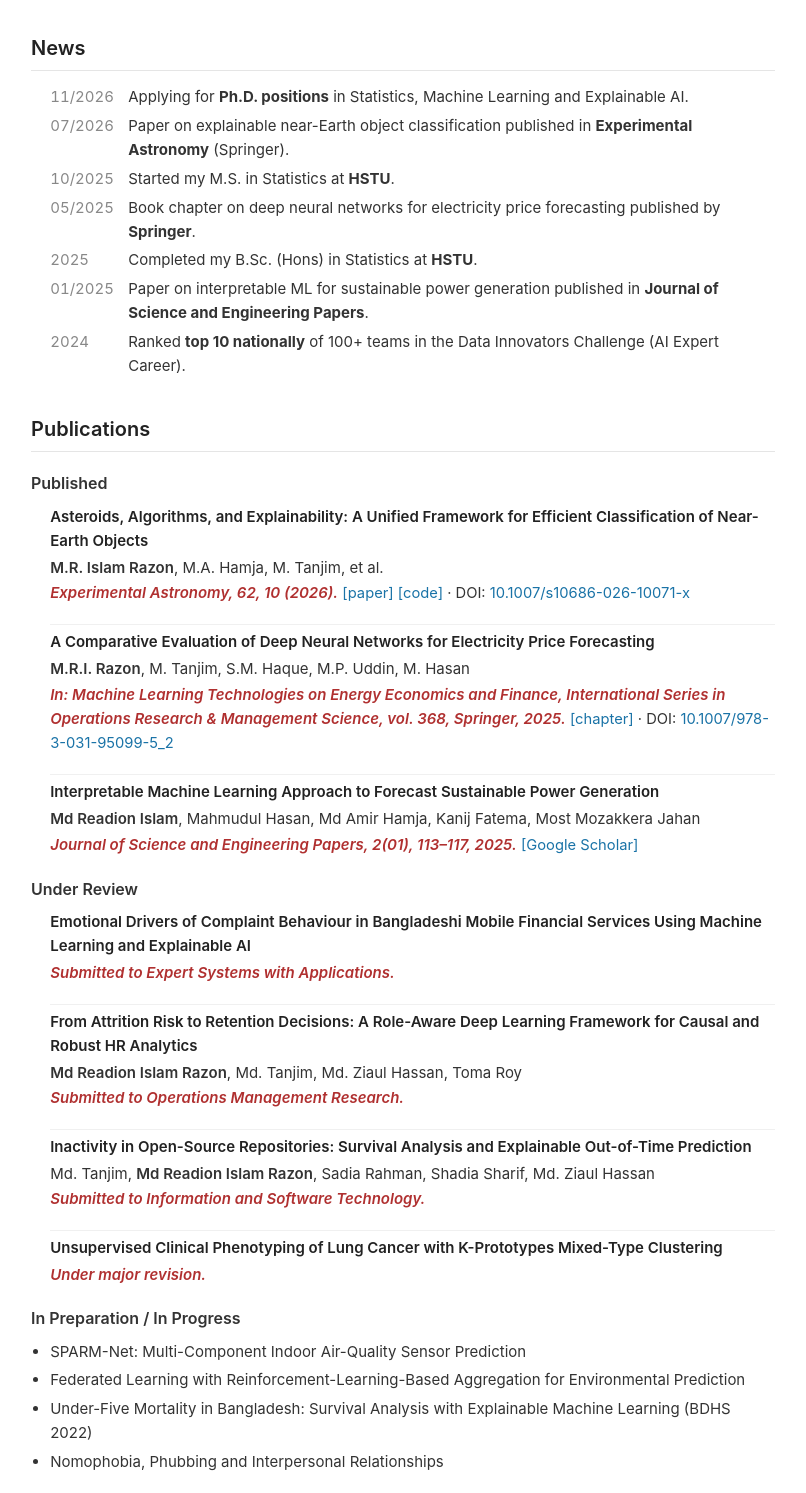
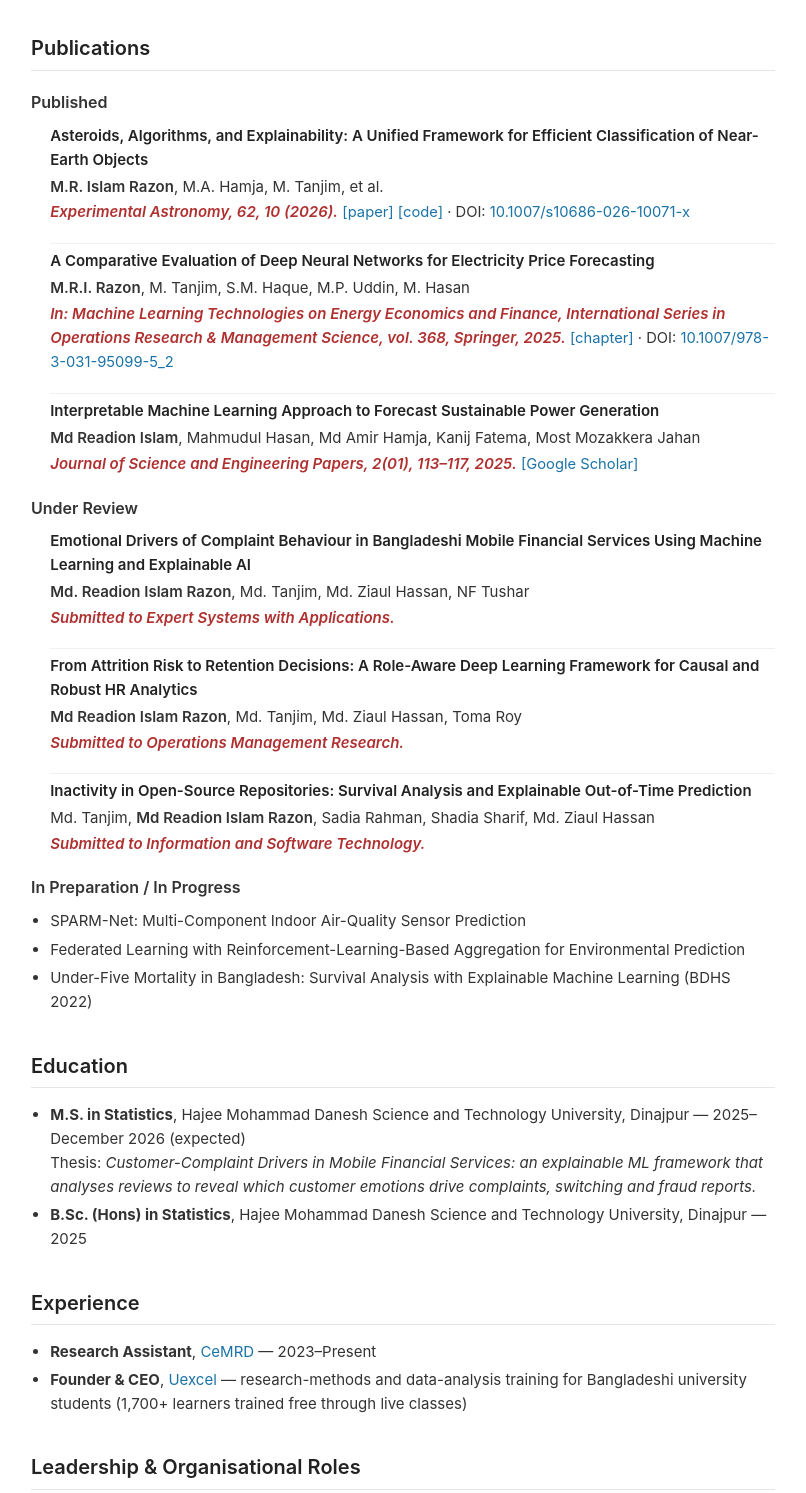
Before and after one commit to Razon64/Razon64.github.io, a plain HTML site: page index.html in a window 1280 px wide. Shown: the part 831-2324 px from the top of the page, without its empty margins (381-1187 px from the left). Drawn offline with Linux system fonts and the light colour scheme.

Commit message:
Update index.html

```diff
--- a/index.html
+++ b/index.html
@@ -86,7 +86,6 @@ footer { font-size: .8rem; color: #999; margin-top: 3rem; border-top: 1px solid
   <main class="main">
     <nav class="site-nav" aria-label="Page sections">
       <a href="#interests">Interests</a>
-      <a href="#news">News</a>
       <a href="#publications">Publications</a>
       <a href="#education">Education</a>
       <a href="#experience">Experience</a>
@@ -108,17 +107,6 @@ footer { font-size: .8rem; color: #999; margin-top: 3rem; border-top: 1px solid
       <li><b>Machine learning &amp; deep learning:</b> tabular deep learning, attention-based models, ensembles, federated learning, class imbalance</li>
       <li><b>Explainable &amp; trustworthy AI:</b> SHAP, LIME, PDP, stability and agreement of explanations, fairness-aware models</li>
       <li><b>Business analytics with ML/DL:</b> customer complaint and emotion analytics, HR analytics and retention decisions, energy economics</li>
-    </ul>
-
-    <h2 id="news">News</h2>
-    <ul class="news">
-      <li><span class="date">11/2026</span>Applying for <b>Ph.D. positions</b> in Statistics, Machine Learning and Explainable AI.</li>
-      <li><span class="date">07/2026</span>Paper on explainable near-Earth object classification published in <b>Experimental Astronomy</b> (Springer).</li>
-      <li><span class="date">10/2025</span>Started my M.S. in Statistics at <b>HSTU</b>.</li>
-      <li><span class="date">05/2025</span>Book chapter on deep neural networks for electricity price forecasting published by <b>Springer</b>.</li>
-      <li><span class="date">2025</span>Completed my B.Sc. (Hons) in Statistics at <b>HSTU</b>.</li>
-      <li><span class="date">01/2025</span>Paper on interpretable ML for sustainable power generation published in <b>Journal of Science and Engineering Papers</b>.</li>
-      <li><span class="date">2024</span>Ranked <b>top 10 nationally</b> of 100+ teams in the Data Innovators Challenge (AI Expert Career).</li>
     </ul>
 
     <h2 id="publications">Publications</h2>
@@ -152,6 +140,7 @@ footer { font-size: .8rem; color: #999; margin-top: 3rem; border-top: 1px solid
       <li>
         <span class="title">Emotional Drivers of Complaint Behaviour in Bangladeshi Mobile Financial Services Using Machine Learning and Explainable AI</span>
         <ul class="meta">
+          <li class="authors"><b>Md. Readion Islam Razon</b>, Md. Tanjim, Md. Ziaul Hassan, NF Tushar</li>
           <li><span class="venue">Submitted to Expert Systems with Applications.</span></li>
         </ul>
       </li>
@@ -169,12 +158,6 @@ footer { font-size: .8rem; color: #999; margin-top: 3rem; border-top: 1px solid
           <li><span class="venue">Submitted to Information and Software Technology.</span></li>
         </ul>
       </li>
-      <li>
-        <span class="title">Unsupervised Clinical Phenotyping of Lung Cancer with K-Prototypes Mixed-Type Clustering</span>
-        <ul class="meta">
-          <li><span class="venue">Under major revision.</span></li>
-        </ul>
-      </li>
     </ul>
 
     <h3>In Preparation / In Progress</h3>
@@ -182,7 +165,6 @@ footer { font-size: .8rem; color: #999; margin-top: 3rem; border-top: 1px solid
       <li>SPARM-Net: Multi-Component Indoor Air-Quality Sensor Prediction</li>
       <li>Federated Learning with Reinforcement-Learning-Based Aggregation for Environmental Prediction</li>
       <li>Under-Five Mortality in Bangladesh: Survival Analysis with Explainable Machine Learning (BDHS 2022)</li>
-      <li>Nomophobia, Phubbing and Interpersonal Relationships</li>
     </ul>
 
     <h2 id="education">Education</h2>
```
